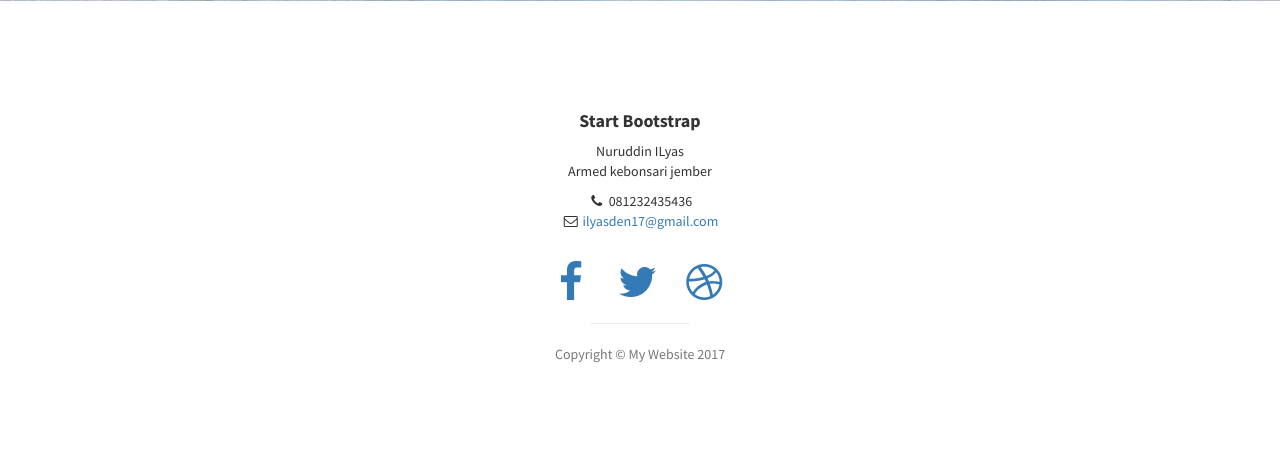
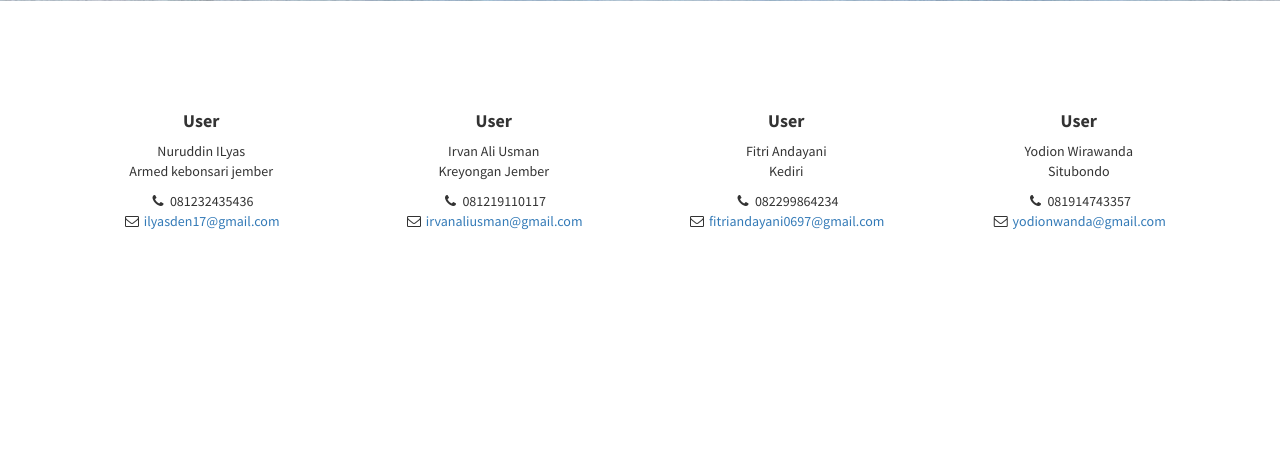
Before and after one commit to IrvanAli/WEB, a PHP site: page /index.php in a window 1280 px wide. Shown: the part 799-1273 px from the top of the page. After the commit the page ends 1029 px from the top, so only its background shows below. Run offline with PHP 8.4, Linux system fonts and the light colour scheme; a user stored in the database is signed in.

Commit message:
bootstrap yang ada nama kelompok dibawah , koneksi mohon di ganti dari pw2 ke pegawai

```diff
--- a/index.php
+++ b/index.php
@@ -114,8 +114,8 @@
     <footer>
         <div class="container">
             <div class="row">
-                <div class="col-lg-10 col-lg-offset-1 text-center">
-                    <h4><strong>Start Bootstrap</strong>
+                <div class="col-xs-6 col-sm-3 text-center">
+                    <h4><strong>User</strong>
                     </h4>
                     <p>Nuruddin ILyas
                         <br>Armed kebonsari jember</p>
@@ -125,19 +125,42 @@
                         </li>
                     </ul>
                     <br>
-                    <ul class="list-inline">
-                        <li>
-                            <a href="#"><i class="fa fa-facebook fa-fw fa-3x"></i></a>
-                        </li>
-                        <li>
-                            <a href="#"><i class="fa fa-twitter fa-fw fa-3x"></i></a>
-                        </li>
-                        <li>
-                            <a href="#"><i class="fa fa-dribbble fa-fw fa-3x"></i></a>
+                </div>
+                <div class="col-xs-6 col-sm-3 text-center">
+                    <h4><strong>User</strong>
+                    </h4>
+                    <p>Irvan Ali Usman
+                        <br>Kreyongan Jember</p>
+                    <ul class="list-unstyled">
+                        <li><i class="fa fa-phone fa-fw"></i> 081219110117</li>
+                        <li><i class="fa fa-envelope-o fa-fw"></i> <a href="mailto:irvanaliusman@gmail.com">irvanaliusman@gmail.com</a>
                         </li>
                     </ul>
-                    <hr class="small">
-                    <p class="text-muted">Copyright &copy; My Website 2017</p>
+                    <br>
+                </div>
+               <div class="col-xs-6 col-sm-3 text-center">
+                    <h4><strong>User</strong>
+                    </h4>
+                    <p>Fitri Andayani
+                        <br>Kediri</p>
+                    <ul class="list-unstyled">
+                        <li><i class="fa fa-phone fa-fw"></i> 082299864234</li>
+                        <li><i class="fa fa-envelope-o fa-fw"></i> <a href="mailto:fitriandayani0697@gmail.com">fitriandayani0697@gmail.com</a>
+                        </li>
+                    </ul>
+                    <br>
+                </div>
+                <div class="col-xs-6 col-sm-3 text-center">
+                    <h4><strong>User</strong>
+                    </h4>
+                    <p>Yodion Wirawanda
+                        <br>Situbondo</p>
+                    <ul class="list-unstyled">
+                        <li><i class="fa fa-phone fa-fw"></i> 081914743357</li>
+                        <li><i class="fa fa-envelope-o fa-fw"></i> <a href="mailto:yodionwanda@gmail.com">yodionwanda@gmail.com</a>
+                        </li>
+                    </ul>
+                    <br>
                 </div>
             </div>
         </div>
```
